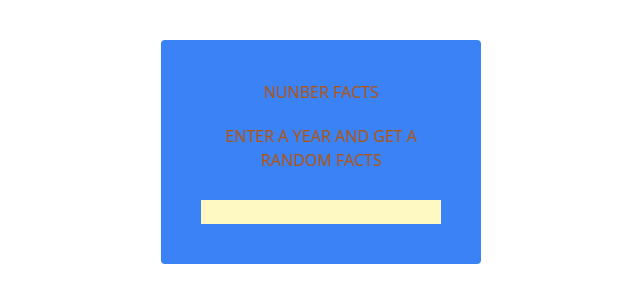
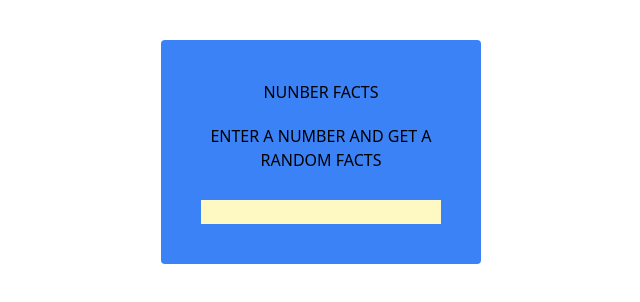
Before and after one commit to kenny3198/NUMBER-FACT-PROJECT, a plain HTML site: page index.html in a window 1280 px wide. Shown: the whole page, without its empty margins (319-959 px from the left). Drawn offline with nearby package versions, Linux system fonts and the light colour scheme.

```diff
--- a/index.html
+++ b/index.html
@@ -9,9 +9,9 @@
 <link rel="stylesheet" href="./src/style.css">
 <body>
   <div class="container bg-blue-500 uppercase w-80 m-auto p-10 rounded mt-10 ">
-    <div class="fact-wrapper text-amber-700">
+    <div class="fact-wrapper text-black-500">
         <h1 class="text-center">NUNBER FACTS</h1>
-        <h3 class="text-center font-sm mt-5 capitalized">enter a year and get a random facts</h3>
+        <h3 class="text-center font-sm mt-5 capitalized">enter a number and get a random facts</h3>
         <input id="numberInput" class="w-60 mt-7 bg-yellow-100" type="number">
         <p class= "facts mt-4 mb-5">number facts</p>
         <p class="facts-message"></p>
```
